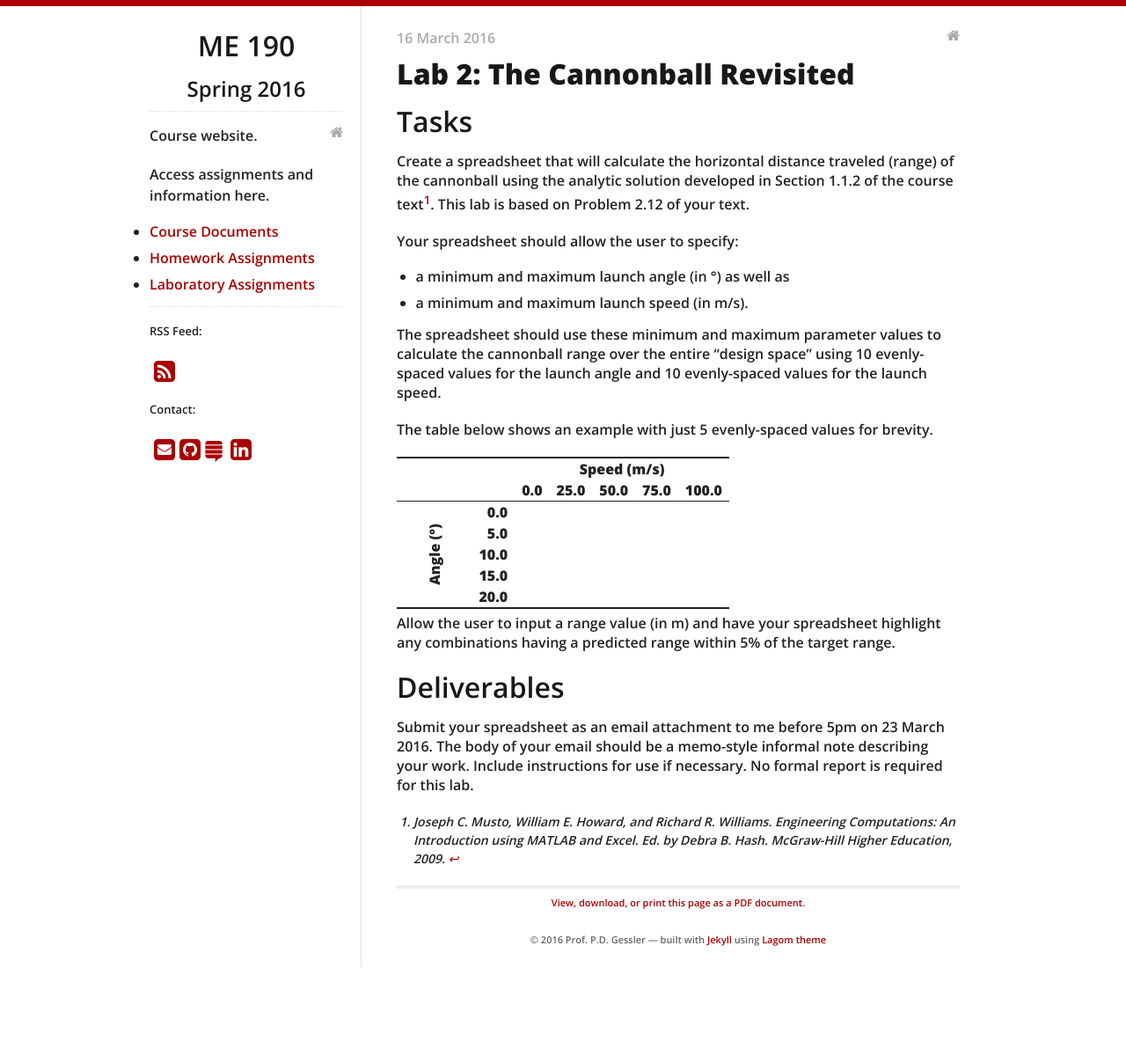
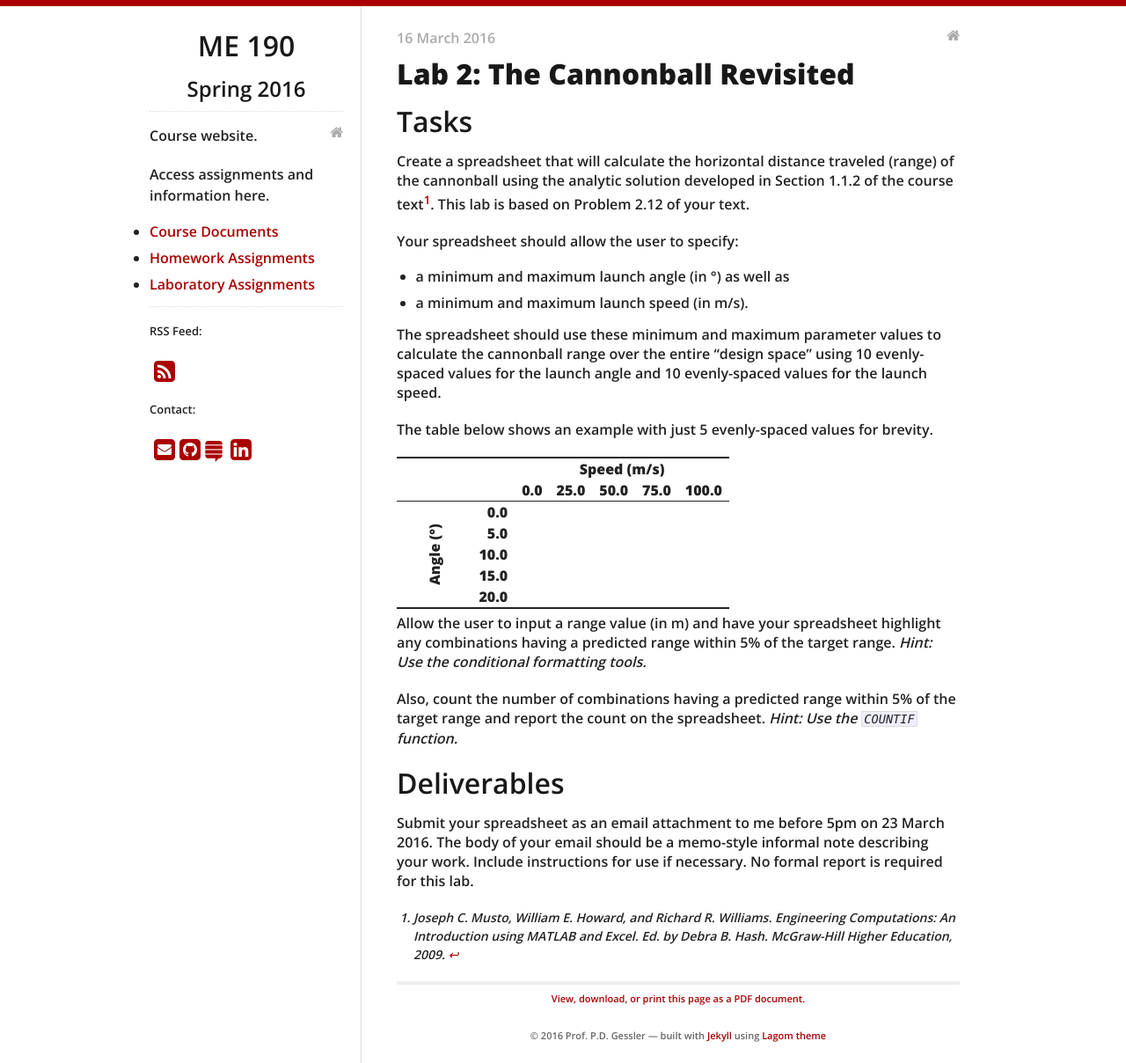
Before and after one commit to pdgessler/me190-s16, a Jekyll site: the page built from _posts/2016-03-16-lab2.md, in a window 1280 px wide. Shown: the whole page at 88% size. Built offline with Jekyll 4.4.1, drawn with Linux system fonts in a browser that asks for light colours; nearby versions of some CDN libraries; before the commit the page ends 1099 px from its top, so only the background shows below that.

Commit message:
Add counting requirements

```diff
--- a/_posts/2016-03-16-lab2.md
+++ b/_posts/2016-03-16-lab2.md
@@ -45,7 +45,10 @@ The table below shows an example with just 5 evenly-spaced values for brevity.
 </table>
 
 Allow the user to input a range value (in m) and have your spreadsheet highlight any combinations
-having a predicted range within 5% of the target range.
+having a predicted range within 5% of the target range. *Hint: Use the conditional formatting tools.*
+
+Also, count the number of combinations having a predicted range within 5% of the target range and report the count on the spreadsheet.
+*Hint: Use the `COUNTIF` function.*
 
 # Deliverables
 Submit your spreadsheet as an email attachment to me before 5pm on 23 March 2016. The body
```
